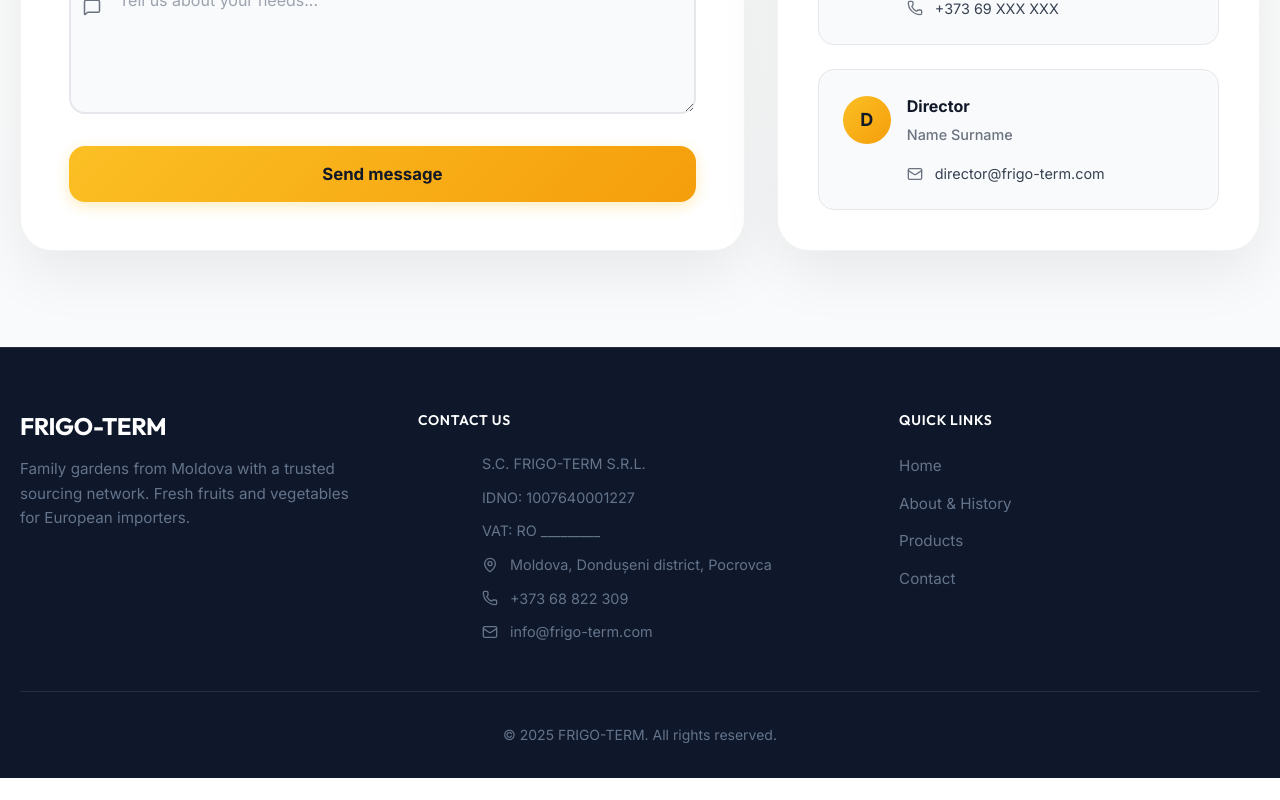
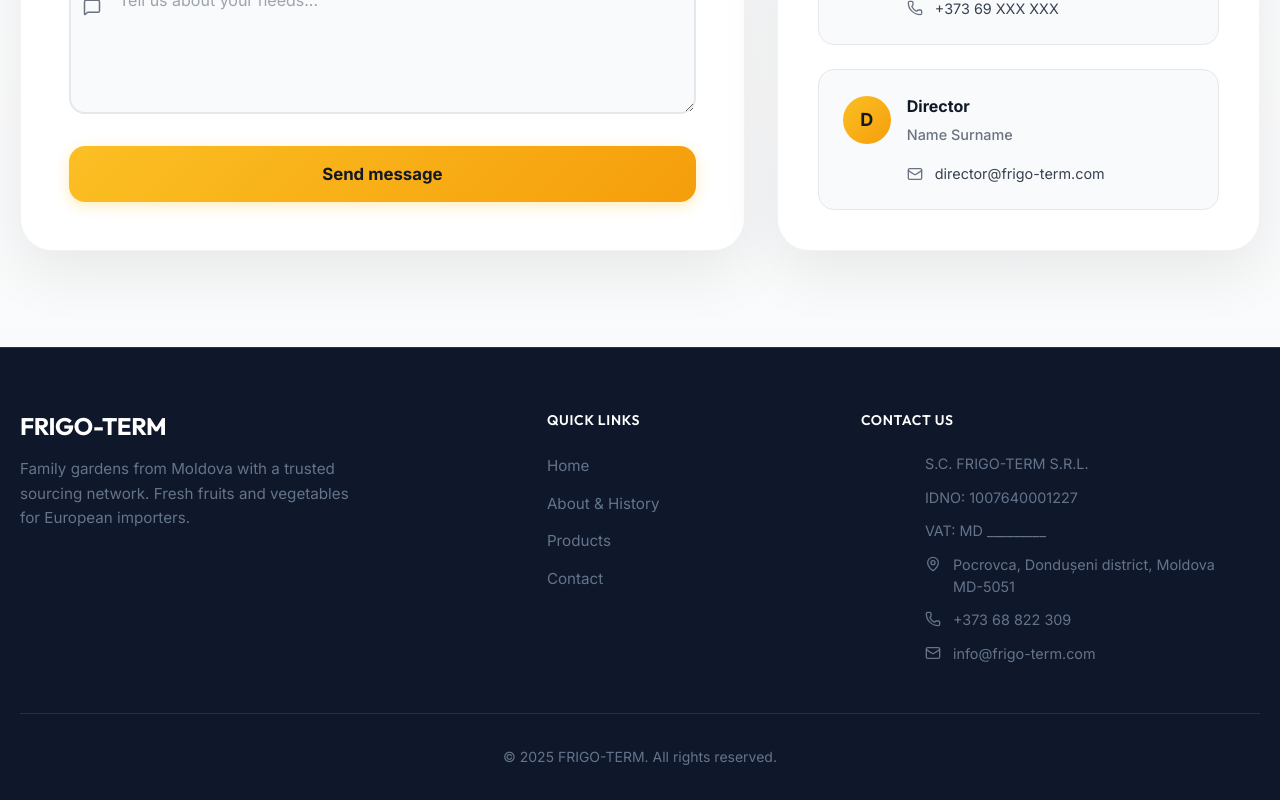
Before and after one commit to Qoopertin/tarcom-lux-website, a React (Vite) app: page /contact in a window 1280 px wide. Shown: the part 819-1619 px from the top of the page. Before the commit the page ends 1597 px from the top, so only its background shows below. Built offline with nearby package versions, Linux system fonts and the light colour scheme.

Commit message:
Fix Contact page equal-height columns and redesign footer with 3-column layout

```diff
--- a/src/components/Footer.css
+++ b/src/components/Footer.css
@@ -1,4 +1,4 @@
-/* Footer - Clean Centered Layout */
+/* Footer - Clean 3-Column Centered Layout */
 
 .footer {
     background-color: var(--color-bg-dark);
@@ -18,16 +18,13 @@
 
 @media (min-width: 768px) {
     .footer-inner {
-        display: flex;
+        grid-template-columns: 1.8fr 1fr 1.5fr;
         gap: 3rem;
-        justify-content: space-between;
-        align-items: flex-start;
     }
 }
 
 /* Left: Brand Column */
 .footer-brand {
-    flex: 1.5;
     max-width: 350px;
 }
 
@@ -55,58 +52,8 @@
     font-size: 0.875rem;
 }
 
-.footer-title-link {
-    color: var(--color-bg-white);
-    text-decoration: none;
-    transition: color 0.2s ease;
-}
-
-.footer-title-link:hover {
-    color: var(--color-accent);
-}
-
-/* Center: Contact Us Column */
-.footer-contact {
-    flex: 1.2;
-}
-
-.contact-info {
-    display: flex;
-    flex-direction: column;
-    gap: 0.75rem;
-}
-
-.info-line {
-    color: var(--color-text-muted);
-    font-size: 0.9rem;
-    line-height: 1.5;
-}
-
-.info-with-icon {
-    display: flex;
-    align-items: center;
-    gap: 0.75rem;
-}
-
-.info-with-icon svg {
-    color: var(--color-text-muted);
-    flex-shrink: 0;
-}
-
-.info-line a {
-    color: var(--color-text-muted);
-    text-decoration: none;
-    transition: color 0.2s ease;
-}
-
-.info-line a:hover {
-    color: var(--color-accent);
-}
-
-/* Right: Quick Links Column */
-.footer-links {
-    flex: 1;
-}
+/* Center: Quick Links Column */
+.footer-links {}
 
 .links-list {
     list-style: none;
@@ -128,6 +75,43 @@
     color: var(--color-accent);
 }
 
+/* Right: Contact Us Column */
+.footer-contact {}
+
+.contact-info {
+    display: flex;
+    flex-direction: column;
+    gap: 0.75rem;
+}
+
+.info-line {
+    color: var(--color-text-muted);
+    font-size: 0.9rem;
+    line-height: 1.5;
+}
+
+.info-with-icon {
+    display: flex;
+    align-items: flex-start;
+    gap: 0.75rem;
+}
+
+.info-with-icon svg {
+    color: var(--color-text-muted);
+    flex-shrink: 0;
+    margin-top: 0.125rem;
+}
+
+.info-line a {
+    color: var(--color-text-muted);
+    text-decoration: none;
+    transition: color 0.2s ease;
+}
+
+.info-line a:hover {
+    color: var(--color-accent);
+}
+
 /* Footer Bottom */
 .footer-bottom {
     border-top: 1px solid rgba(255, 255, 255, 0.1);
@@ -144,14 +128,11 @@
 /* Mobile Responsive */
 @media (max-width: 767px) {
     .footer-inner {
-        display: grid;
         grid-template-columns: 1fr;
         gap: 2.5rem;
     }
 
-    .footer-brand,
-    .footer-contact,
-    .footer-links {
+    .footer-brand {
         max-width: 100%;
     }
 }
--- a/src/components/Footer.jsx
+++ b/src/components/Footer.jsx
@@ -17,18 +17,27 @@
                         <p className="footer-description">{t('footer.description')}</p>
                     </div>
 
-                    {/* Center: Contact Us Column */}
+                    {/* Center: Quick Links Column */}
+                    <div className="footer-links">
+                        <h4 className="footer-title">{t('footer.quickLinks')}</h4>
+                        <ul className="links-list">
+                            <li><Link to="/">{t('nav.home')}</Link></li>
+                            <li><Link to="/about">{t('nav.about')}</Link></li>
+                            <li><Link to="/products">{t('nav.products')}</Link></li>
+                            <li><Link to="/contact">{t('nav.contact')}</Link></li>
+                        </ul>
+                    </div>
+
+                    {/* Right: Contact Us Column */}
                     <div className="footer-contact">
-                        <h4 className="footer-title">
-                            <Link to="/contact" className="footer-title-link">Contact Us</Link>
-                        </h4>
+                        <h4 className="footer-title">Contact Us</h4>
                         <div className="contact-info">
                             <div className="info-line">S.C. FRIGO-TERM S.R.L.</div>
                             <div className="info-line">IDNO: 1007640001227</div>
-                            <div className="info-line">VAT: RO _________</div>
+                            <div className="info-line">VAT: MD _________</div>
                             <div className="info-line info-with-icon">
                                 <MapPin size={16} />
-                                <span>Moldova, Dondușeni district, Pocrovca</span>
+                                <span>Pocrovca, Dondușeni district, Moldova<br />MD-5051</span>
                             </div>
                             <div className="info-line info-with-icon">
                                 <Phone size={16} />
@@ -39,17 +48,6 @@
                                 <a href="mailto:info@frigo-term.com">info@frigo-term.com</a>
                             </div>
                         </div>
-                    </div>
-
-                    {/* Right: Quick Links Column */}
-                    <div className="footer-links">
-                        <h4 className="footer-title">{t('footer.quickLinks')}</h4>
-                        <ul className="links-list">
-                            <li><Link to="/">{t('nav.home')}</Link></li>
-                            <li><Link to="/about">{t('nav.about')}</Link></li>
-                            <li><Link to="/products">{t('nav.products')}</Link></li>
-                            <li><Link to="/contact">{t('nav.contact')}</Link></li>
-                        </ul>
                     </div>
                 </div>
 
```
